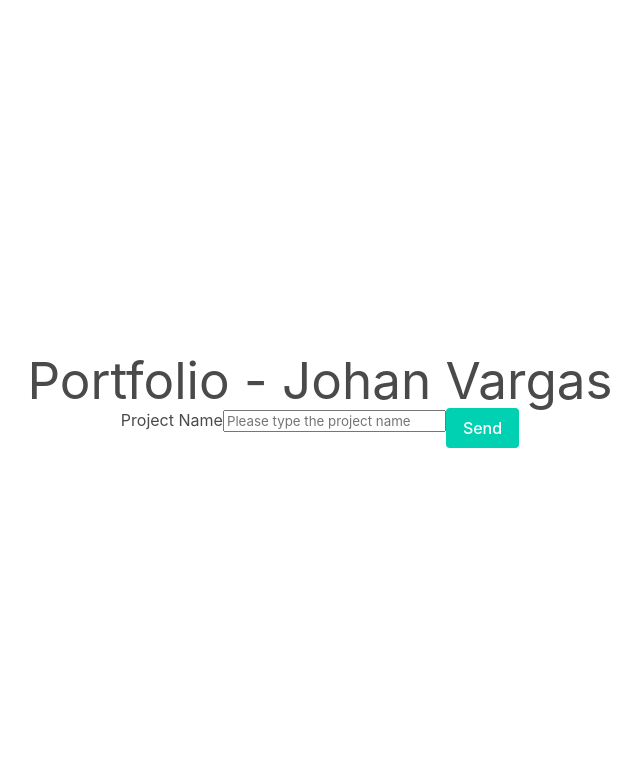
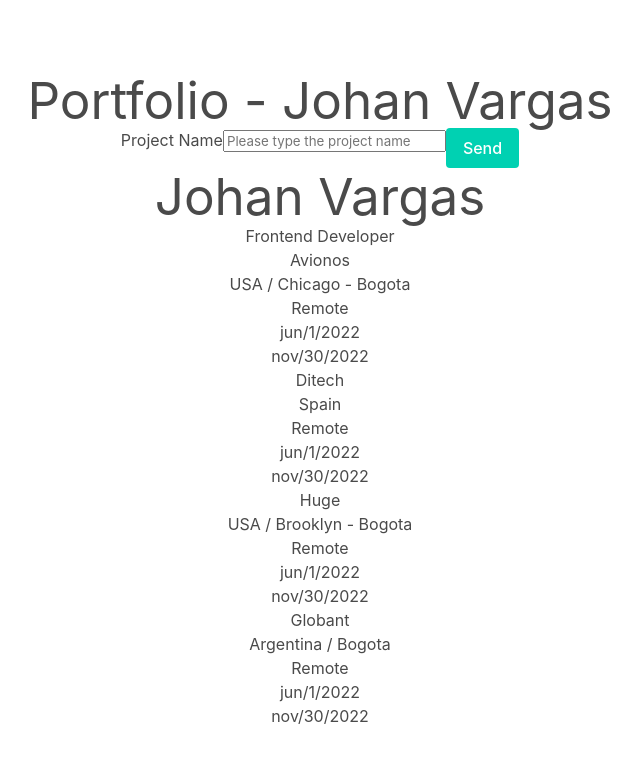
Before and after one commit to johanjaguardev/my-portfolio, a React (Vite) app: page / in a window 1280 px wide. Shown: the top 762 px of the page, without its empty margins (320-961 px from the left). Built offline with nearby package versions, Linux system fonts and the light colour scheme.

Commit message:
TDD and page component

```diff
--- a/src/App.tsx
+++ b/src/App.tsx
@@ -2,6 +2,8 @@
 import reactLogo from "./assets/react.svg";
 import "./App.css";
 import { Admin } from "./components/Admin/Admin";
+import { Page } from "./components/Page/Page";
+
 import "bulma/css/bulma.min.css";
 
 function App() {
@@ -12,6 +14,7 @@
       <h1>Portfolio - Johan Vargas</h1>
 
       <Admin projectValue={""} />
+      <Page></Page>
       {/* <div className="card">
         <button onClick={() => setCount((count) => count + 1)}>
           count is {count}
--- /dev/null
+++ b/src/components/Page/Page.tsx
@@ -0,0 +1,90 @@
+const DATA = {
+  title: "Johan Vargas",
+  job: "Frontend Developer",
+  phone: "3044704118",
+  country: "Colombia",
+  city: "Madrid",
+  links: [
+    {
+      site: "email",
+      url: "johanvargasdev@gmail.com",
+    },
+  ],
+  languages: [
+    { name: "English", level: "B2" },
+    { name: "Spanish", level: "Native" },
+  ],
+  skills: [
+    {
+      name: "Javascript",
+      level: "Advanced",
+    },
+  ],
+  experiences: [
+    {
+      company: "Avionos",
+      location: "USA / Chicago - Bogota",
+      isRemote: true,
+      startDate: "jun/1/2022",
+      endDate: "nov/30/2022",
+      industryClients: ["Boats Sellers", "Financial Apps"],
+      accomplishments: [
+        "Manage sites in Adobe Experience Managers implementing HTML, CSS, JS, and differents JS libraries like jQuery and React",
+      ],
+    },
+    {
+      company: "Ditech",
+      location: "Spain",
+      isRemote: true,
+      startDate: "jun/1/2022",
+      endDate: "nov/30/2022",
+      industryClients: ["Boats Sellers", "Financial Apps"],
+      accomplishments: [
+        "Manage sites in Adobe Experience Managers implementing HTML, CSS, JS, and differents JS libraries like jQuery and React",
+      ],
+    },
+    {
+      company: "Huge",
+      location: "USA / Brooklyn - Bogota",
+      isRemote: true,
+      startDate: "jun/1/2022",
+      endDate: "nov/30/2022",
+      industryClients: ["Boats Sellers", "Financial Apps"],
+      accomplishments: [
+        "Manage sites in Adobe Experience Managers implementing HTML, CSS, JS, and differents JS libraries like jQuery and React",
+      ],
+    },
+    {
+      company: "Globant",
+      location: "Argentina / Bogota",
+      isRemote: true,
+      startDate: "jun/1/2022",
+      endDate: "nov/30/2022",
+      industryClients: ["Boats Sellers", "Financial Apps"],
+      accomplishments: [
+        "Manage sites in Adobe Experience Managers implementing HTML, CSS, JS, and differents JS libraries like jQuery and React",
+      ],
+    },
+  ],
+  about: "Lorem Ipsum",
+};
+
+const Page = (): any => {
+  return (
+    <div>
+      <h1>{DATA.title}</h1>
+      <h2>{DATA.job}</h2>
+      {DATA.experiences.map((e) => (
+        <div key={e.company}>
+          <h3>{e.company}</h3>
+          <p>{e.location}</p>
+          <p>{e.isRemote ? "Remote" : "Not Remote"}</p>
+          <p>{e.startDate}</p>
+          <p>{e.endDate}</p>
+        </div>
+      ))}
+    </div>
+  );
+};
+
+export { Page };
```
Also changed, not shown: 2 other files (tests, documents, lock files or other folders).
